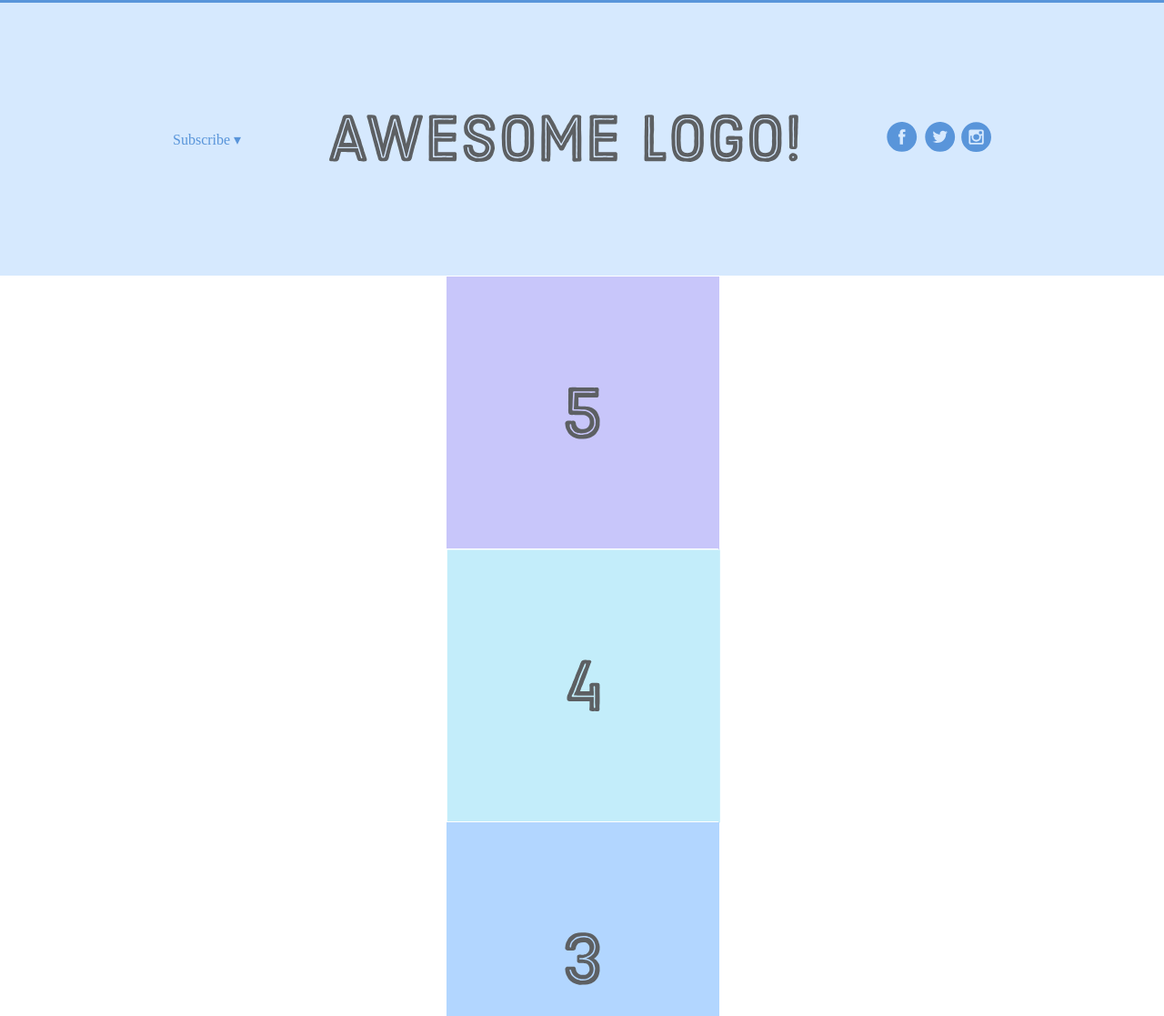
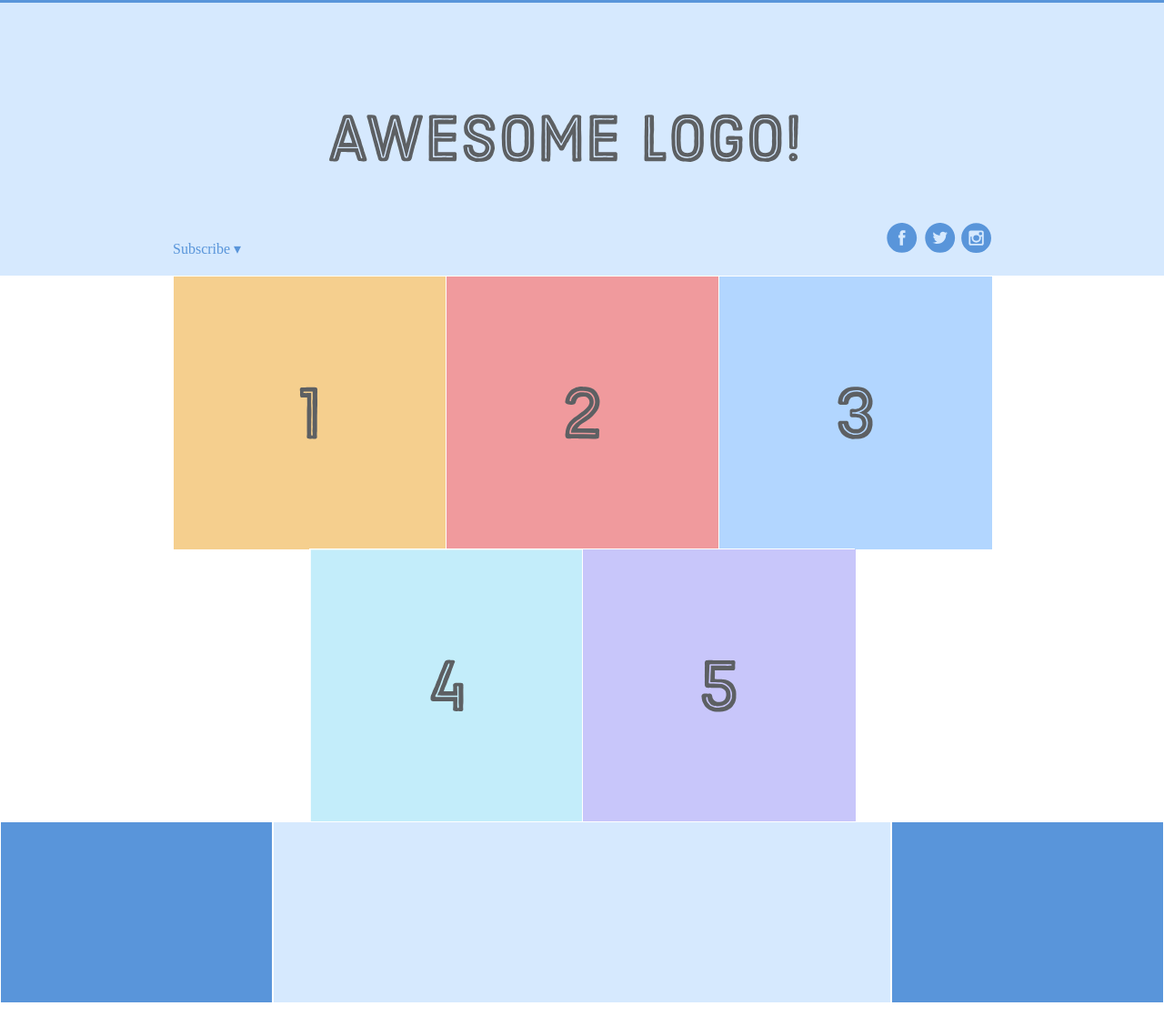
Before and after one commit to 13011brett/OdinRepo, a plain HTML site: page flexbox-exercise-odin/flexbox.html in a window 1280 px wide. Shown: the part 55-1172 px from the top of the page at 91% size. Drawn offline with Linux system fonts and the light colour scheme.

Commit message:
Finished FlexBox initial exercise

```diff
--- a/flexbox-exercise-odin/flexbox.html
+++ b/flexbox-exercise-odin/flexbox.html
@@ -9,11 +9,11 @@
     <div class='menu-container'>
       <div class='menu'>
         <div class='date'>Aug 14, 2016</div>
-        <div class="links">
-            <div class='signup'>Sign Up</div>
-            <div class='login'>Login</div>
-        </div>
+        <div class='signup'>Sign Up</div>
+        <div class='login'>Login</div>
       </div>
+    </div>
+
     </div>
     <div class='header-container'>
         <div class='header'>
@@ -43,6 +43,12 @@
 
         </div>
       </div>
+      <div class='footer'>
+        <div class='footer-item footer-one'></div>
+        <div class='footer-item footer-two'></div>
+        <div class='footer-item footer-three'></div>
+      </div>
+
 
 
   </body>
--- a/flexbox-exercise-odin/styles.css
+++ b/flexbox-exercise-odin/styles.css
@@ -32,6 +32,7 @@
     color: #5995DA;
     background-color: #D6E9FE;
     display: flex;
+    flex:1 1 0;
     justify-content: center;
   }
 
@@ -52,8 +53,15 @@
     display: flex;
     justify-content: center;
     flex-wrap:wrap;
-    flex-direction: column-reverse;
+    flex-direction: row;
     align-items: center;
+  }
+  .first-item{
+    order: -1;
+  }
+
+  .last-item{
+    order: 0;
   }
 
   .photo-grid-item {
@@ -61,3 +69,34 @@
     width: 300px;
     height: 300px;
   }
+
+  .social,
+  .subscribe{
+    align-self: flex-end;
+    margin-bottom: 20px;
+
+  }
+
+  .signup{
+    margin-left:auto;
+  }
+
+
+  .footer {
+    display: flex;
+    justify-content: space-between;
+  }
+
+  .footer-item {
+    border: 1px solid #fff;
+    background-color: #D6E9FE;
+    height: 200px;
+    flex: auto;
+  }
+
+  .footer-one,
+  .footer-three {
+    background-color: #5995DA;
+    flex:none;
+    width: 300px;
+  }
```
